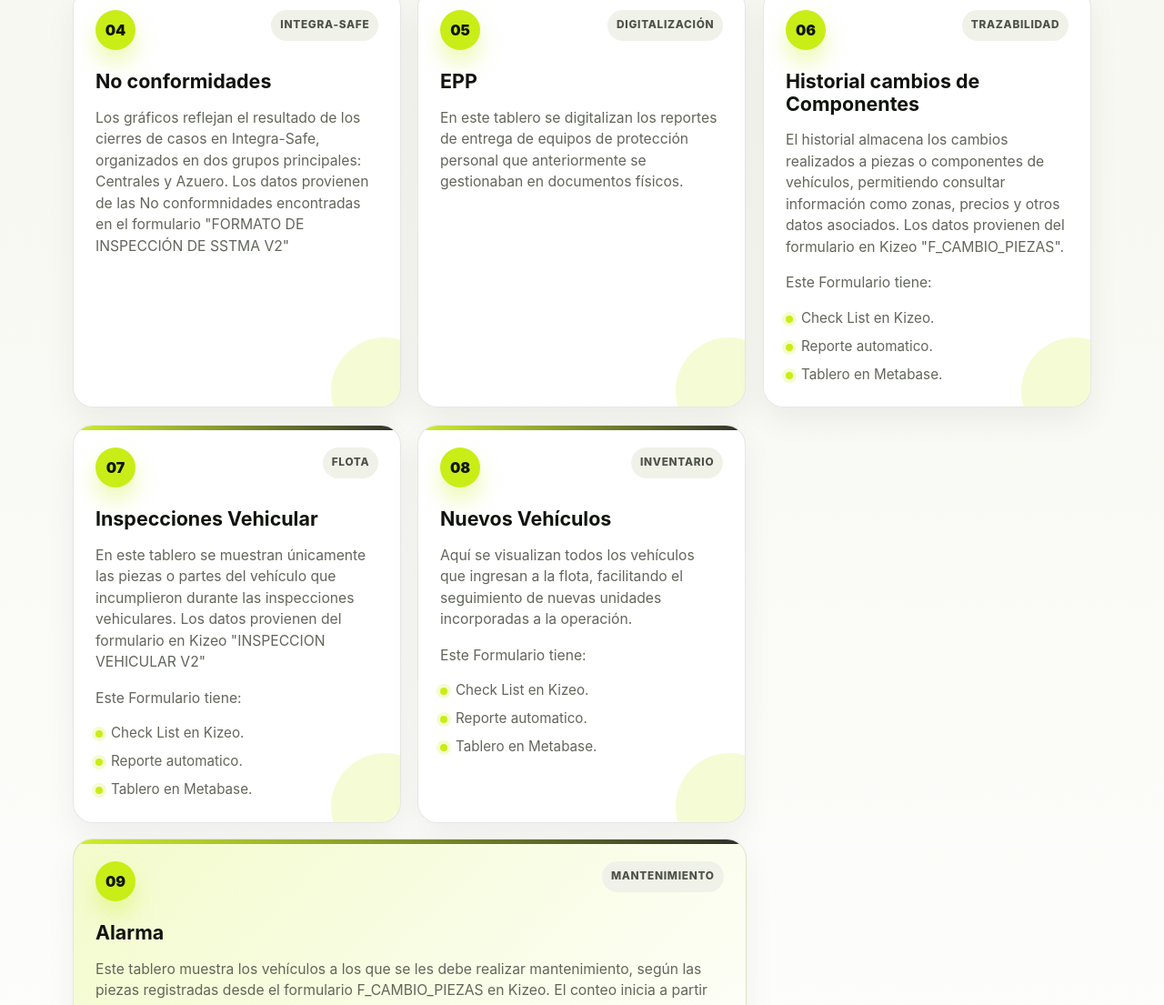
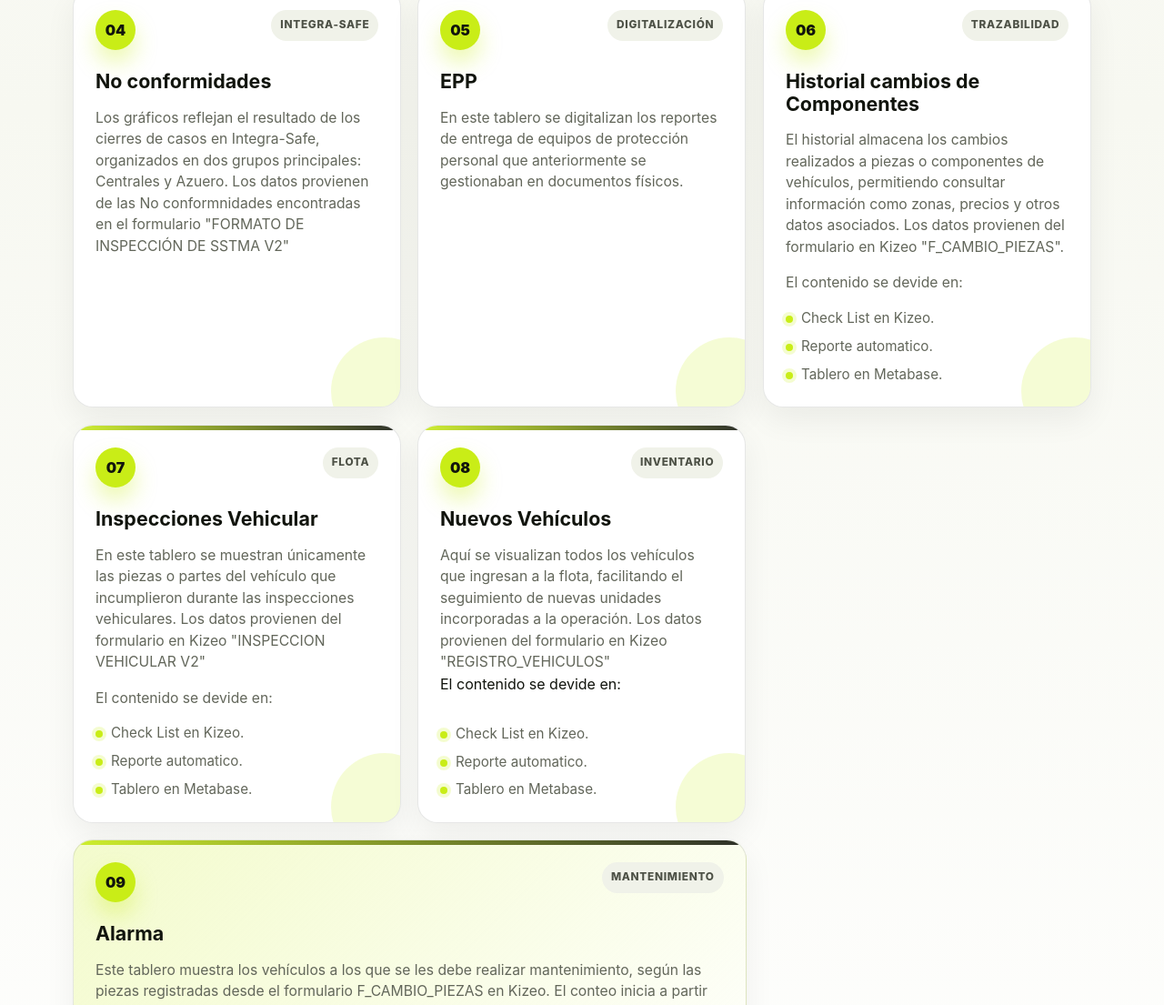
Before and after one commit to hvasquezsheeq/cambio_piezas, a plain HTML site: page index.html in a window 1280 px wide. Shown: the part 1352-2457 px from the top of the page at 91% size. Drawn offline with Linux system fonts and the light colour scheme.

Commit message:
Update form descriptions in index.html

```diff
--- a/index.html
+++ b/index.html
@@ -522,7 +522,7 @@
               Los datos provienen del formulario en Kizeo "F_CAMBIO_PIEZAS".
             </p>
             <p>
-              Este Formulario tiene:
+              El contenido se devide en:
             </p>
             <ul>
               <li>Check List en Kizeo.</li>
@@ -543,7 +543,7 @@
               Los datos provienen del formulario en Kizeo "INSPECCION VEHICULAR V2"
             </p>
            <p>
-              Este Formulario tiene:
+               El contenido se devide en:
             </p>
             <ul>
               <li>Check List en Kizeo.</li>
@@ -560,10 +560,9 @@
             <h3>Nuevos Vehículos</h3>
             <p>
               Aquí se visualizan todos los vehículos que ingresan a la flota, facilitando el seguimiento
-              de nuevas unidades incorporadas a la operación.
+              de nuevas unidades incorporadas a la operación. Los datos provienen del formulario en Kizeo "REGISTRO_VEHICULOS"
             </p>
-            <p>
-              Este Formulario tiene:
+             El contenido se devide en:
             </p>
             <ul>
               <li>Check List en Kizeo.</li>
```
